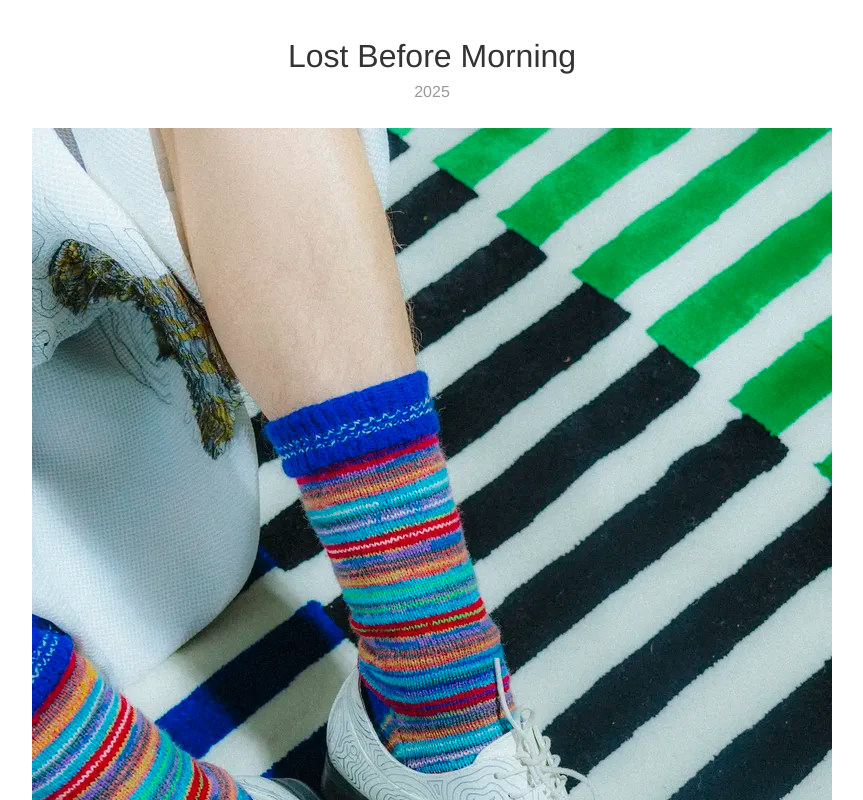
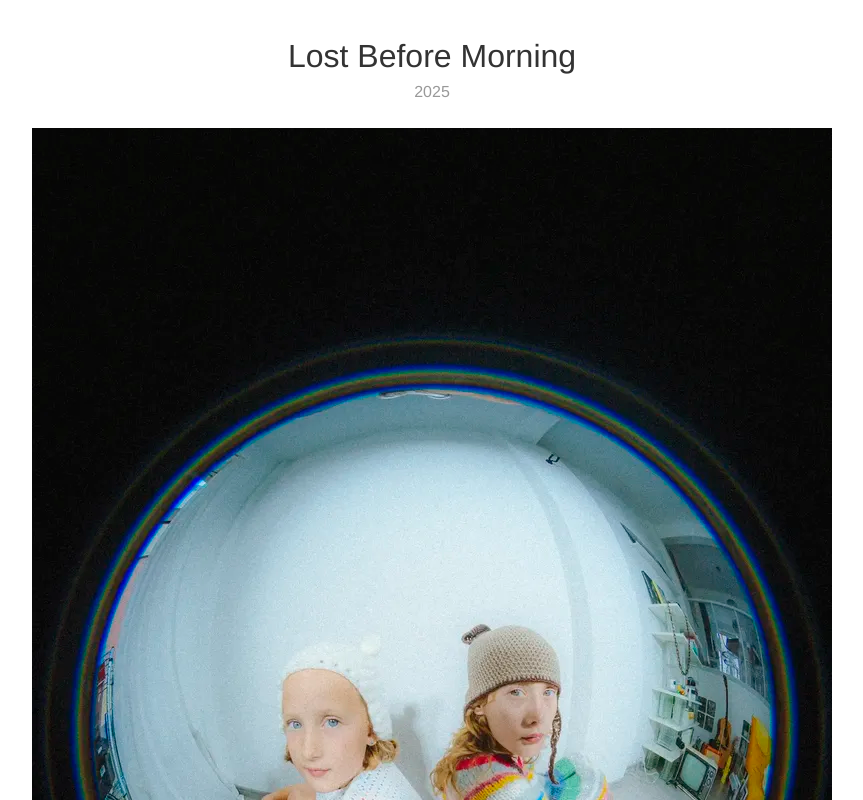
Before and after one commit to brentvervaet/anneliesannys-portfolio, a Vue app: page /lost-before-morning in a window 1280 px wide. Shown: the part 800-1600 px from the top of the page, without its empty margins (208-1071 px from the left). Built offline with nearby package versions, Linux system fonts and the light colour scheme.

Commit message:
fix: update headImage path for 'Split myself in two' project and adjust image display logic in ProjectDetail.vue

```diff
--- a/src/components/ProjectDetail.vue
+++ b/src/components/ProjectDetail.vue
@@ -50,10 +50,10 @@
         <h2 class="project-title">{{ title }}</h2>
         <p v-if="date" class="project-date">{{ date }}</p>
         <img
-          v-if="images[0]"
+          v-if="images[1]"
           class="project-headImage"
-          :src="getMediumImagePath(images[0].src)"
-          :alt="images[0].alt"
+          :src="getMediumImagePath(images[1].src)"
+          :alt="images[1].alt"
         />
         <div class="project-description">
           <p v-for="paragraph in description" :key="paragraph">
--- a/src/data/projects.json
+++ b/src/data/projects.json
@@ -232,7 +232,7 @@
     "video": "/videos/BA2/smsitFilm.webm",
     "title": "Split myself in two",
     "date": "2024",
-    "headImage": "",
+    "headImage": "/images/BA2/med/smsit02.webp",
     "description": [
       "Safe space. Checks. It is an intimate reflection of my comfort zone. My safe space within the fashion world. ",
       "Through this collection, I want to create a safe environment, a cocoon that protects us from this world and from others. By exaggerating everything to the extreme, the designs feel protective and reveal little of what lies beneath.",
```
